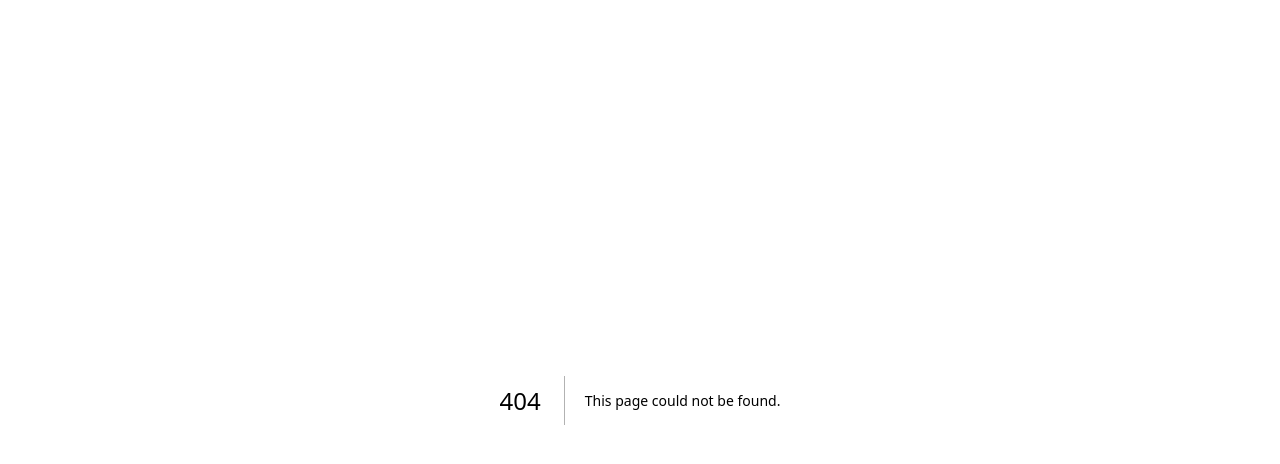
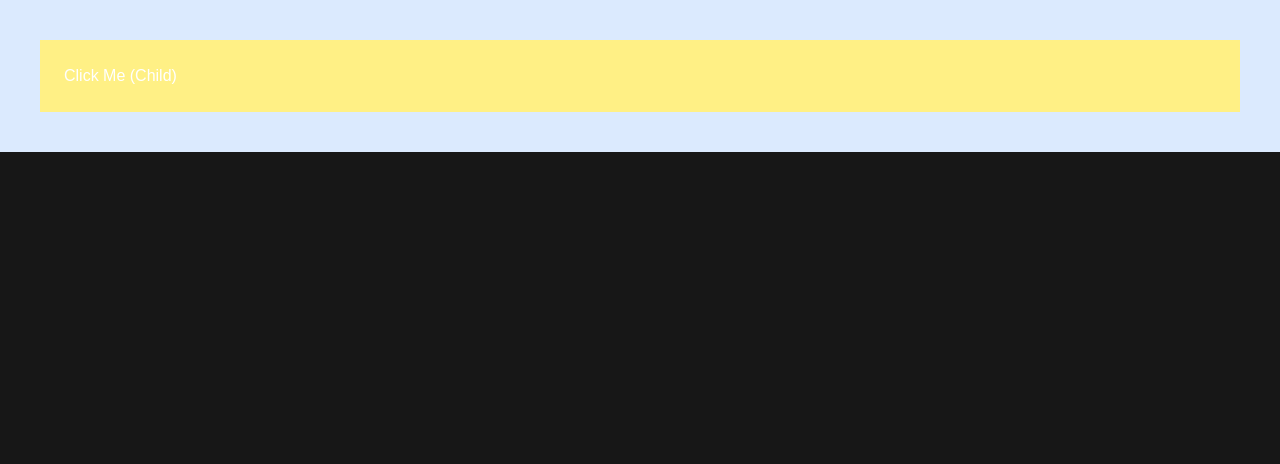
Before and after one commit to ffuad13/frontend-batch4, a Next.js app: page /bubling in a window 1280 px wide. Before the commit this address had no page. Shown: the top 464 px of the page. Built offline with nearby package versions, Linux system fonts and the light colour scheme.

Commit message:
pertemuan 13

```diff
--- /dev/null
+++ b/src/app/bubling/page.jsx
@@ -0,0 +1,34 @@
+'use client'
+
+import React from 'react'
+
+export default function EventExample() {
+  const handleParentClick = () => {
+    console.log('🟦 Parent clicked (bubbling)')
+  }
+
+  const handleParentCapture = () => {
+    console.log('🟥 Parent clicked (capturing)')
+  }
+
+  const handleChildClick = (e) => {
+    console.log('🟨 Child clicked')
+    // Uncomment to stop bubbling up to parent
+    e.stopPropagation()
+  }
+
+  return (
+    <div
+      onClick={handleParentClick}
+      // onClickCapture={handleParentCapture}
+      className="p-10 bg-blue-100"
+    >
+      <div
+        onClick={handleChildClick}
+        className="p-6 bg-yellow-200 cursor-pointer"
+      >
+        Click Me (Child)
+      </div>
+    </div>
+  )
+}
--- a/src/app/todo-list/page.jsx
+++ b/src/app/todo-list/page.jsx
@@ -1,8 +1,8 @@
 'use client'
 
-import { useState } from 'react'
-import TodoInput from './components/TodoInput'
-import TodoList from './components/TodoList'
+import { useState, useEffect } from 'react'
+import TodoInput from '@/components/todoComponents/TodoInput'
+import TodoList from '@/components/todoComponents/todoList'
 
 export default function Home() {
   // const todos = [
@@ -13,6 +13,19 @@ export default function Home() {
   // ]
   const [todos, setTodos] = useState([])
   const [input, setInput] = useState("")
+
+  //sama seperti componentDidMount
+  useEffect(() => {
+    console.log("Component is mounted")
+    const savedData = localStorage.getItem("todos")
+    if (savedData) setTodos(JSON.parse(savedData))
+  }, [])
+
+  //sama seperti componentDidUpdate
+  useEffect(() => {
+    console.log("Todos is updated")
+    localStorage.setItem("todos", JSON.stringify(todos))
+  }, [todos])
 
   const addTodo = () => {
     if (!input.trim()) return
--- a/src/components/todoComponents/TodoInput.jsx
+++ b/src/components/todoComponents/TodoInput.jsx
@@ -1,19 +1,29 @@
 export default function TodoInput({ input, setInput, addTodo }) {
+  const hadleChange = (e) => {
+    console.log('Chnage', e.target.value)
+    setInput(e.target.value)
+  }
+
+  const handleSubmit = (e) => {
+    e.preventDefault()
+    console.log("Input is submitted")
+    addTodo()
+  }
   return (
-    <div className="flex gap-2">
+    <form onSubmit={handleSubmit} className="flex gap-2">
       <input
         type="text"
         value={input}
-        onChange={(e) => setInput(e.target.value)}
+        onChange={hadleChange}
         placeholder="Add a new task"
         className="flex-grow px-4 py-2 rounded border border-gray-300 focus:outline-none focus:ring-2 focus:ring-blue-500"
       />
       <button
-        onClick={addTodo}
+        // onClick={addTodo}
         className="px-4 py-2 bg-blue-500 text-white rounded hover:bg-blue-600"
       >
         Add
       </button>
-    </div>
+    </form>
   )
 }
--- a/src/components/todoComponents/todoItem.jsx
+++ b/src/components/todoComponents/todoItem.jsx
@@ -4,7 +4,7 @@ export default function TodoItem({ todo, toggleDone }) {
       onClick={() => toggleDone(todo.id)}
       className={`px-4 py-2 rounded cursor-pointer ${
         todo.done
-          ? 'bg-green-100 text-gray-500 line-through'
+          ? 'bg-green-400 text-gray-500 line-through'
           : 'bg-white border border-gray-300 hover:bg-gray-50'
       }`}
     >
--- a/src/components/todoComponents/todoList.jsx
+++ b/src/components/todoComponents/todoList.jsx
@@ -1,4 +1,4 @@
-import TodoItem from './TodoItem'
+import TodoItem from '@/components/todoComponents/todoItem'
 
 export default function TodoList({ todos, toggleDone }) {
   return (
```
Also changed, not shown: src/app/todo-list/page.class.txt (added).
